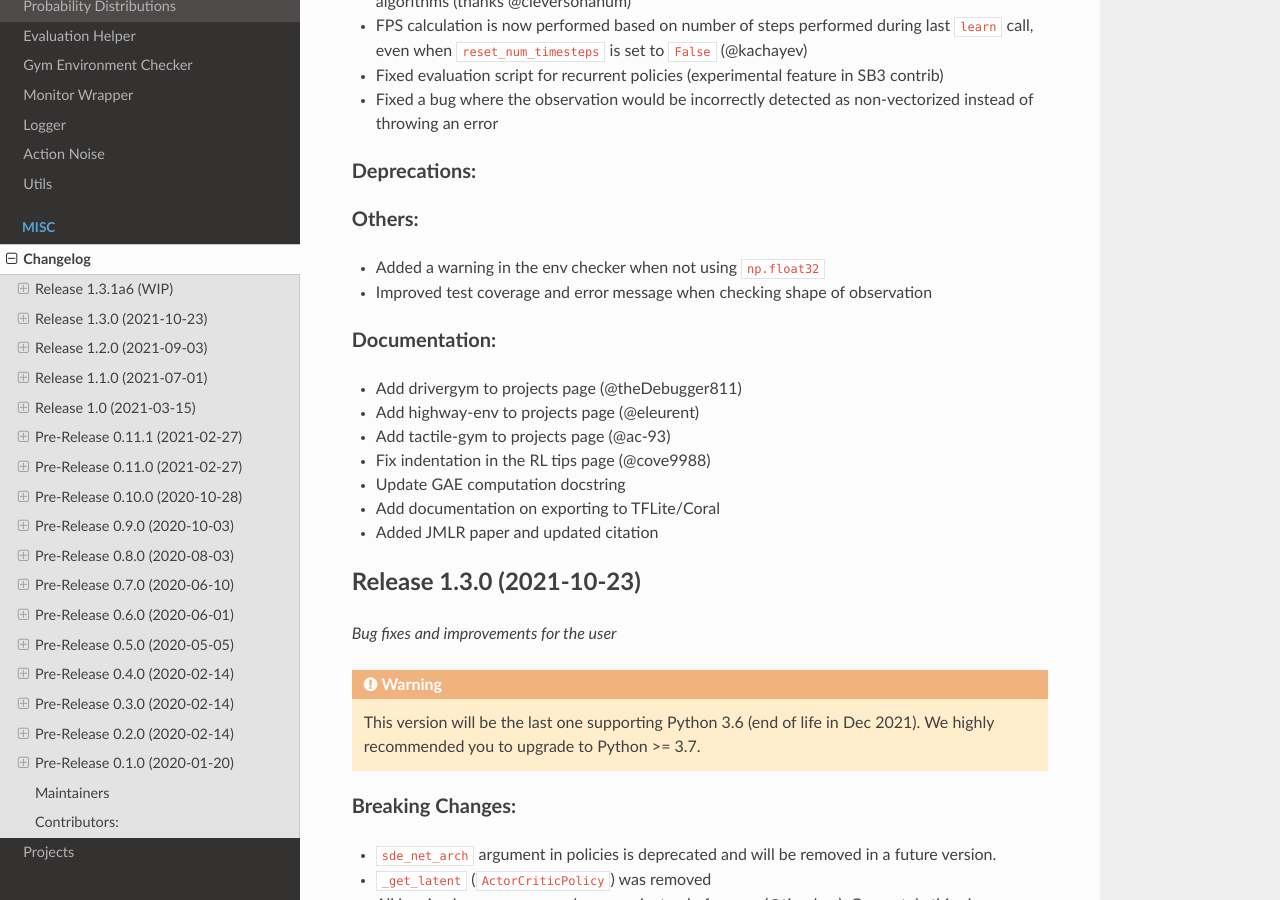
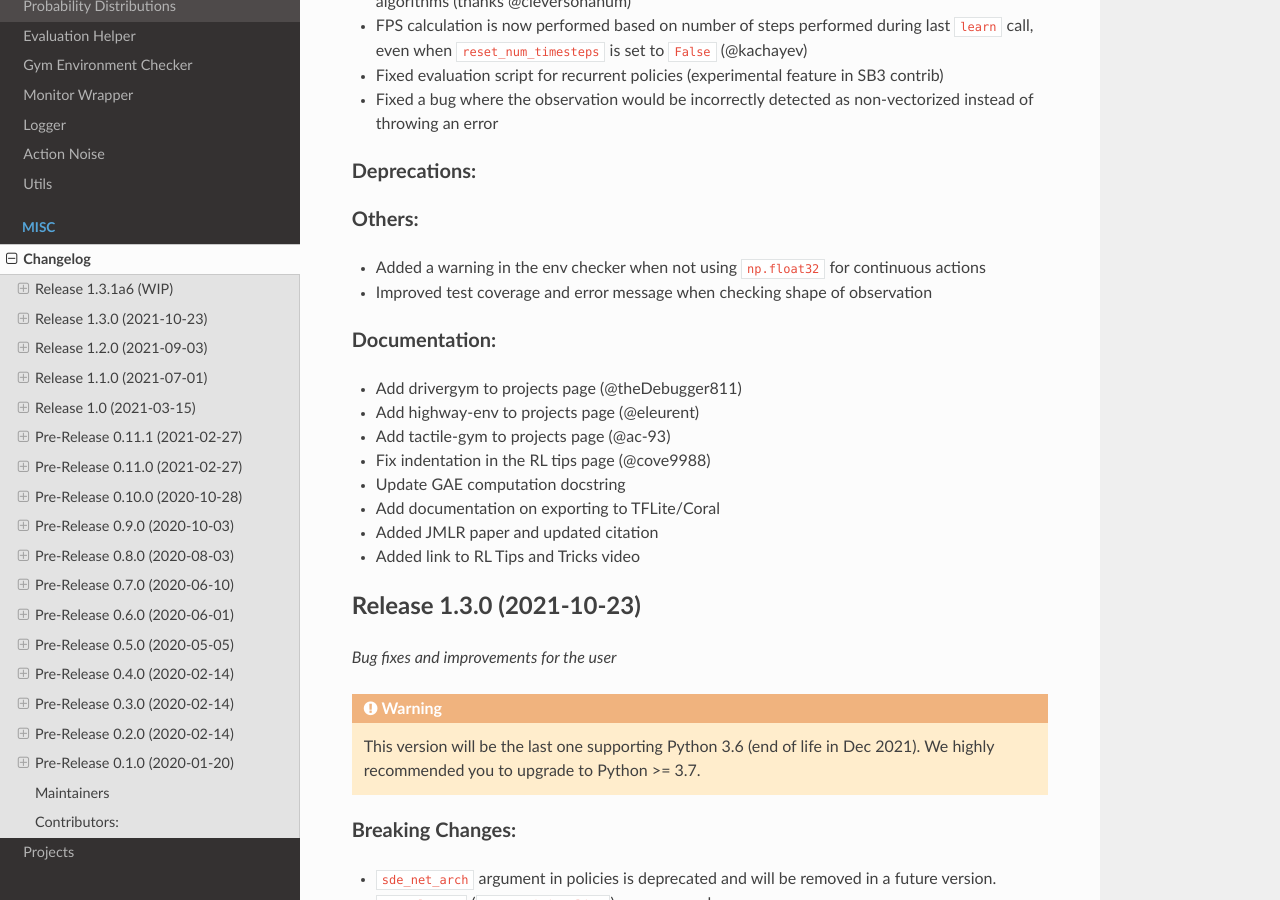
Before and after one commit to DLR-RM/stable-baselines3, a Sphinx documentation site: the page built from docs/misc/changelog.rst, in a window 1280 px wide and 900 px high, scrolled down 708 px. Built offline with Sphinx 7.4.7 and the Read the Docs theme 2.0.0, drawn with Linux system fonts in a browser that asks for light colours; the version number could not be read and is left out.

Commit message:
Update doc

```diff
--- a/docs/guide/rl_tips.rst
+++ b/docs/guide/rl_tips.rst
@@ -7,6 +7,11 @@
 The aim of this section is to help you doing reinforcement learning experiments.
 It covers general advice about RL (where to start, which algorithm to choose, how to evaluate an algorithm, ...),
 as well as tips and tricks when using a custom environment or implementing an RL algorithm.
+
+.. note::
+
+  We have a `video on YouTube <https://www.youtube.com/watch?v=Ikngt0_DXJg>`_ that covers
+  this section in more details. You can also find the `slides here <https://araffin.github.io/slides/rlvs-tips-tricks/>`_.
 
 
 General advice when using Reinforcement Learning
--- a/docs/misc/changelog.rst
+++ b/docs/misc/changelog.rst
@@ -34,7 +34,7 @@
 
 Others:
 ^^^^^^^
-- Added a warning in the env checker when not using ``np.float32``
+- Added a warning in the env checker when not using ``np.float32`` for continuous actions
 - Improved test coverage and error message when checking shape of observation
 
 Documentation:
@@ -46,7 +46,7 @@
 - Update GAE computation docstring
 - Add documentation on exporting to TFLite/Coral
 - Added JMLR paper and updated citation
-
+- Added link to RL Tips and Tricks video
 
 Release 1.3.0 (2021-10-23)
 ---------------------------
```
